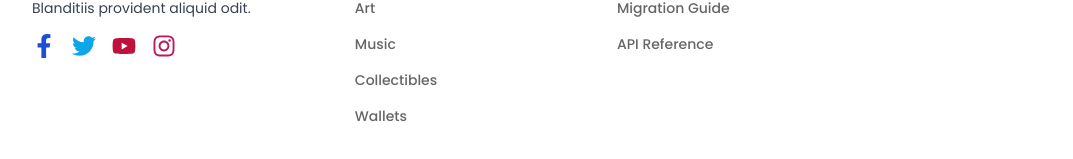
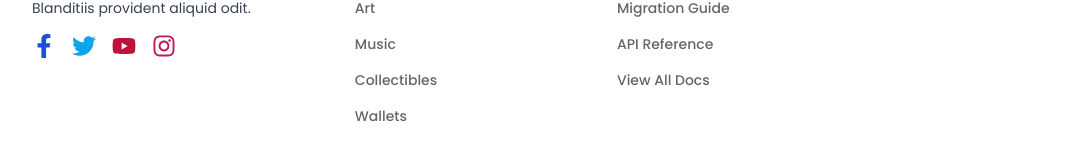
Before and after one commit to moonspark78/NFT_NextJS_Project, a Next.js app: page / in a window 1280 px wide. Shown: the part 3754-3913 px from the top of the page, without its empty margins (96-1169 px from the left). Built offline with nearby package versions, Linux system fonts and the light colour scheme.

Commit message:
working  Footer  Component

```diff
--- a/app/Components/Helper/Home/Footer/Footer.tsx
+++ b/app/Components/Helper/Home/Footer/Footer.tsx
@@ -36,6 +36,7 @@ const Footer = () => {
           <p className="footer__link">Quickstart Guide</p>
           <p className="footer__link">Migration Guide</p>
           <p className="footer__link">API Reference</p>
+          <p className="footer__link">View All Docs</p>
         </div>
       </div>
     </div>
```
